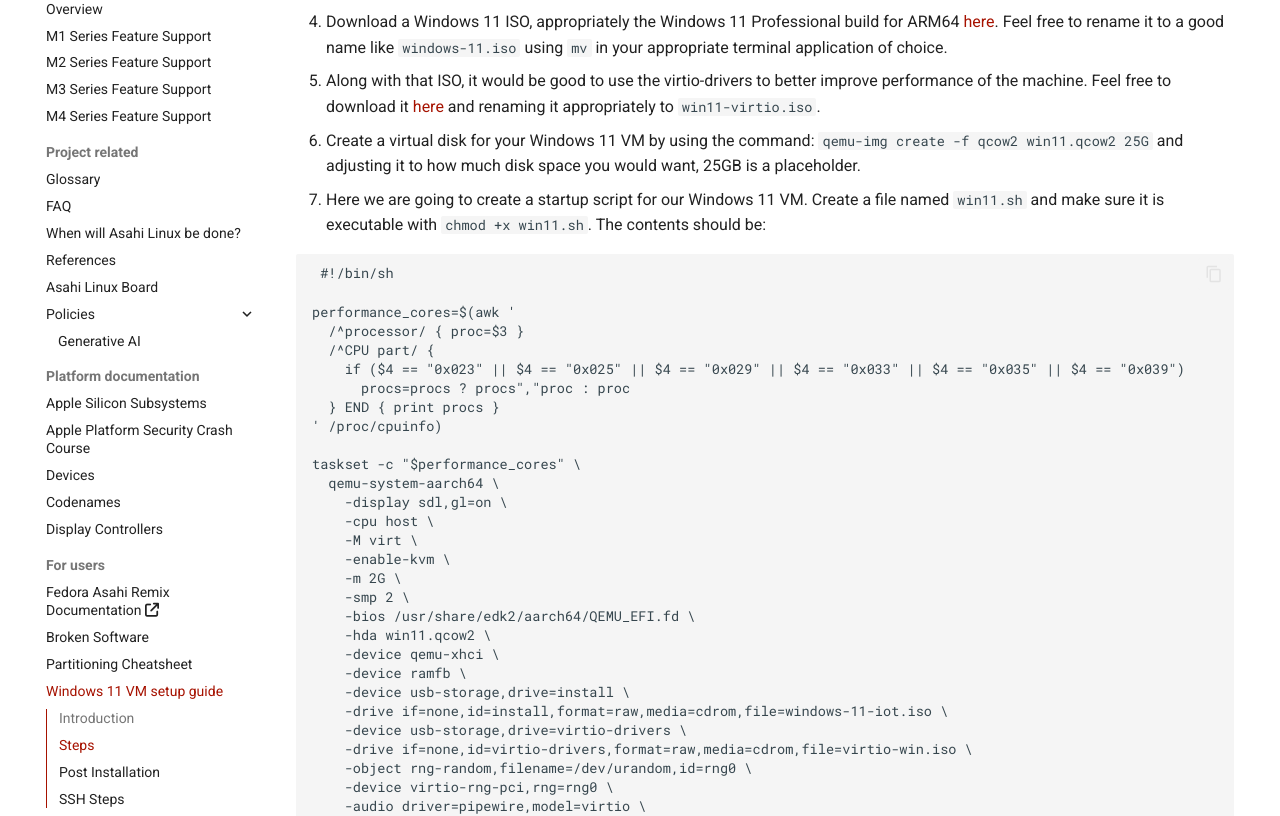
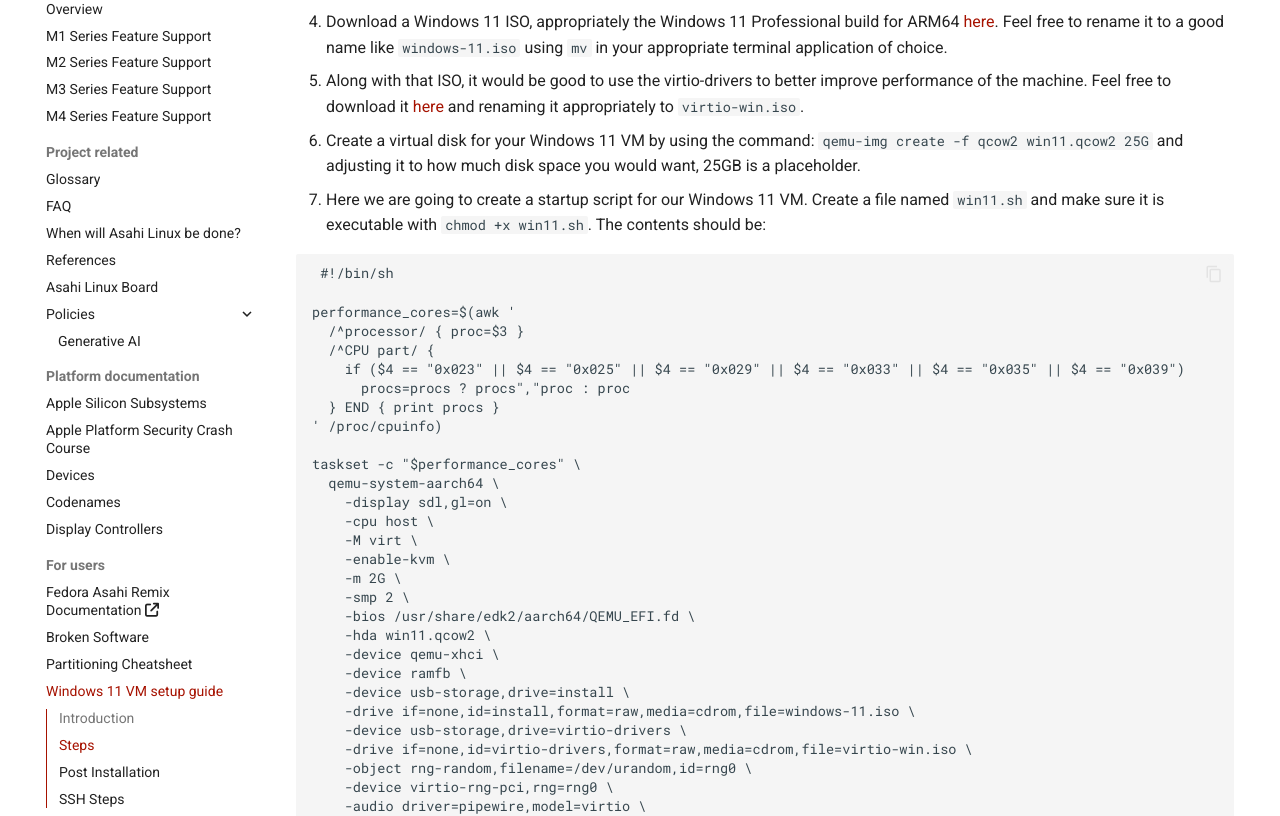
Before and after one commit to AsahiLinux/docs, an MkDocs documentation site: the page built from docs/sw/windows-11-vm.md, in a window 1280 px wide and 1400 px high, scrolled down 456 px. Shown: the part 162-978 px from the top of the window. Built offline with MkDocs 1.6.1 and Material for MkDocs 9.7.7, drawn with Linux system fonts in a browser that asks for light colours; comment, search, counter and statistics services are not loaded; some of the changed text lies outside the part shown.

Commit message:
Correct ISO file names in Windows 11 VM setup
Updated the ISO file names for Windows 11 and virtio drivers in the setup instructions.

Signed-off-by: Edoardo Piscitelli <haxagd@gmail.com>

````diff
--- a/docs/sw/windows-11-vm.md
+++ b/docs/sw/windows-11-vm.md
@@ -14,7 +14,7 @@
 2. Create a new directory on your desktop or wherever, naming it to whatever you want, i.e. let's say, `windows11` using `mkdir windows11` via an appropriate terminal application or right clicking and making a directory on your desktop.
 3. Go into that directory with `cd windows11`
 4. Download a Windows 11 ISO, appropriately the Windows 11 Professional build for ARM64 [here](https://www.microsoft.com/en-us/software-download/windows11arm64). Feel free to rename it to a good name like `windows-11.iso` using `mv` in your appropriate terminal application of choice.
-5. Along with that ISO, it would be good to use the virtio-drivers to better improve performance of the machine. Feel free to download it [here](https://github.com/virtio-win/kvm-guest-drivers-windows/wiki/Driver-installation) and renaming it appropriately to `win11-virtio.iso`.
+5. Along with that ISO, it would be good to use the virtio-drivers to better improve performance of the machine. Feel free to download it [here](https://github.com/virtio-win/kvm-guest-drivers-windows/wiki/Driver-installation) and renaming it appropriately to `virtio-win.iso`.
 6. Create a virtual disk for your Windows 11 VM by using the command: `qemu-img create -f qcow2 win11.qcow2 25G` and adjusting it to how much disk space you would want, 25GB is a placeholder.
 7. Here we are going to create a startup script for our Windows 11 VM. Create a file named `win11.sh` and make sure it is executable with `chmod +x win11.sh`. The contents should be:
 ``` {.md .copy}
@@ -41,7 +41,7 @@
     -device qemu-xhci \
     -device ramfb \
     -device usb-storage,drive=install \
-    -drive if=none,id=install,format=raw,media=cdrom,file=windows-11-iot.iso \
+    -drive if=none,id=install,format=raw,media=cdrom,file=windows-11.iso \
     -device usb-storage,drive=virtio-drivers \
     -drive if=none,id=virtio-drivers,format=raw,media=cdrom,file=virtio-win.iso \
     -object rng-random,filename=/dev/urandom,id=rng0 \
@@ -68,7 +68,7 @@
 After installation, you can remove the two ISOs and remove the following 4 lines from the win11.sh script:
 ``` md
 -device usb-storage,drive=install \
-    -drive if=none,id=install,format=raw,media=cdrom,file=windows-11-iot.iso \
+    -drive if=none,id=install,format=raw,media=cdrom,file=windows-11.iso \
     -device usb-storage,drive=virtio-drivers \
     -drive if=none,id=virtio-drivers,format=raw,media=cdrom,file=virtio-win.iso \
 ```
````
